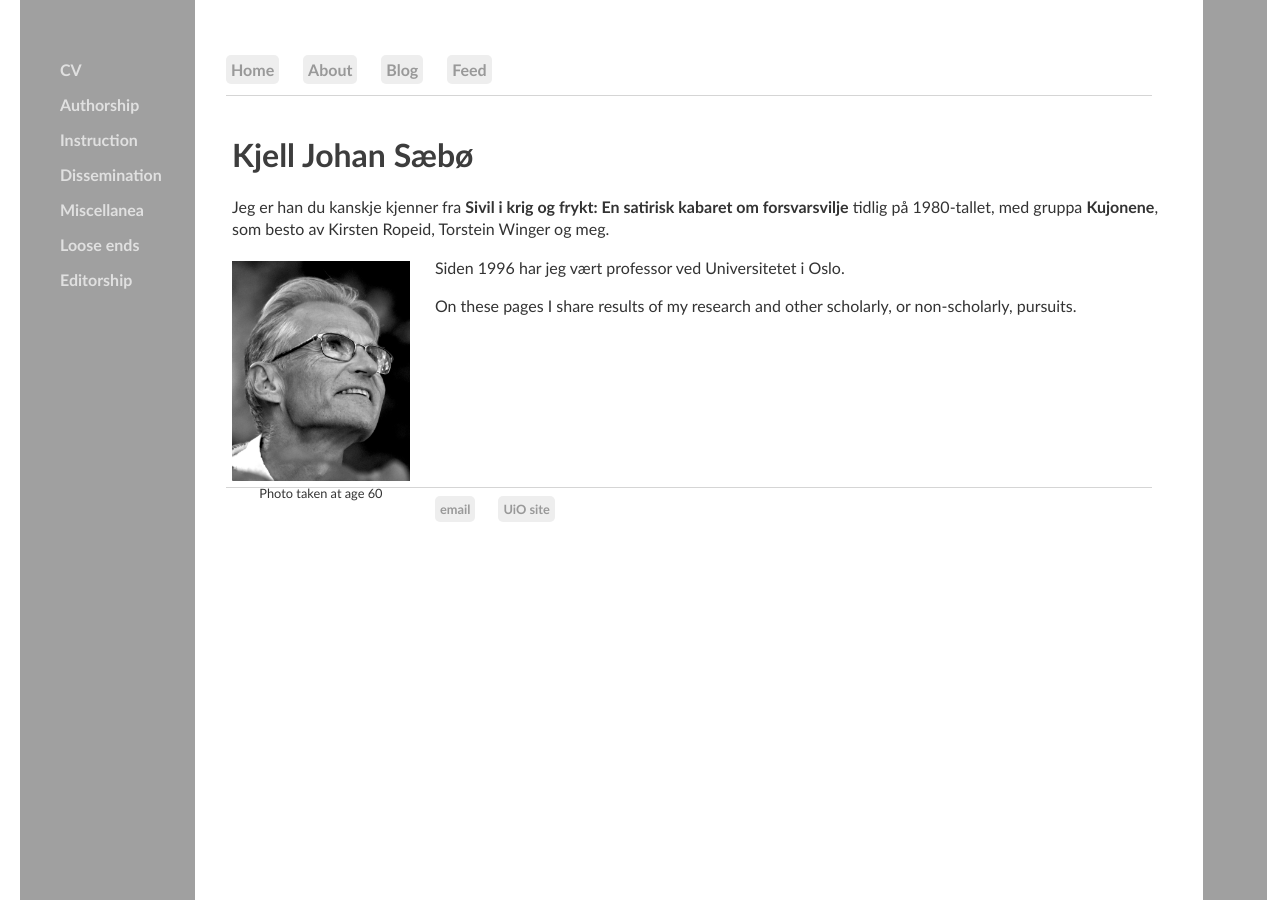
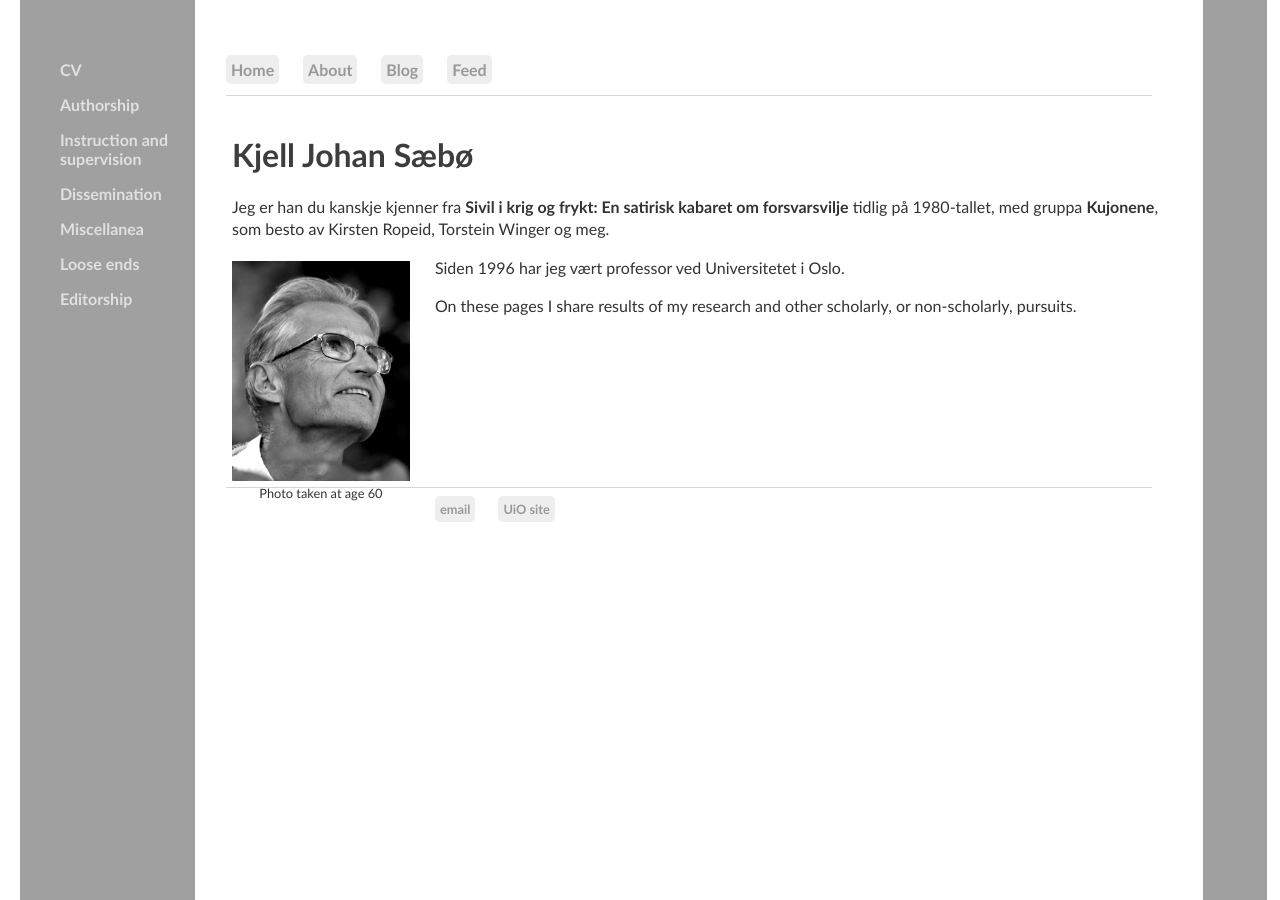
Before and after one commit to kjelljs/kjelljs.github.io, a Jekyll site: the page built from index.html, in a window 1280 px wide. Built offline with Jekyll 4.4.1, drawn with Linux system fonts in a browser that asks for light colours.

Commit message:
Update default.html

```diff
--- a/_layouts/default.html
+++ b/_layouts/default.html
@@ -19,7 +19,7 @@
 			<ul>
 				<li><a href="/cv">CV</a></li>
 				<li><a href="/research">Authorship</a></li>
-				<li><a href="/courses">Instruction</a></li>
+				<li><a href="/courses">Instruction and supervision</a></li>
 				<li><a href="/dissemination">Dissemination</a></li>
 				<li><a href="/misc">Miscellanea</a></li>
 				<li><a href="/looseends">Loose ends</a></li>
```
